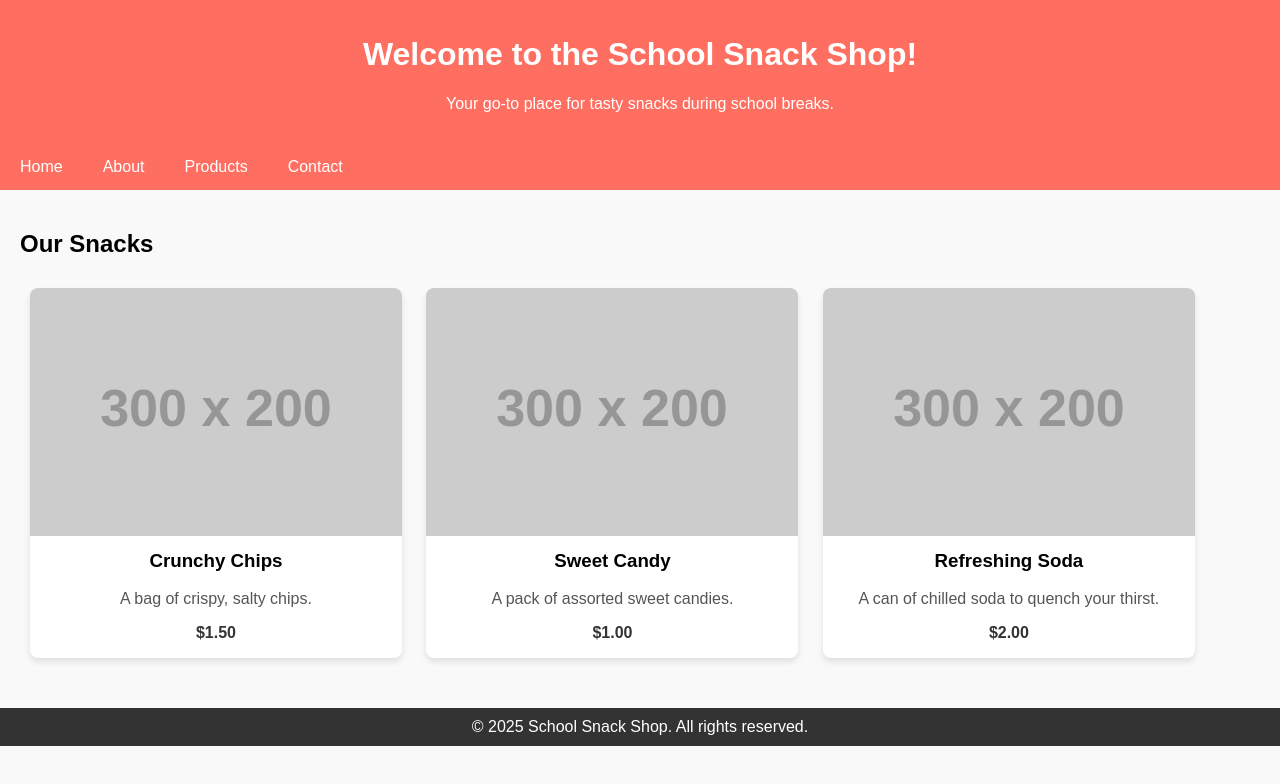
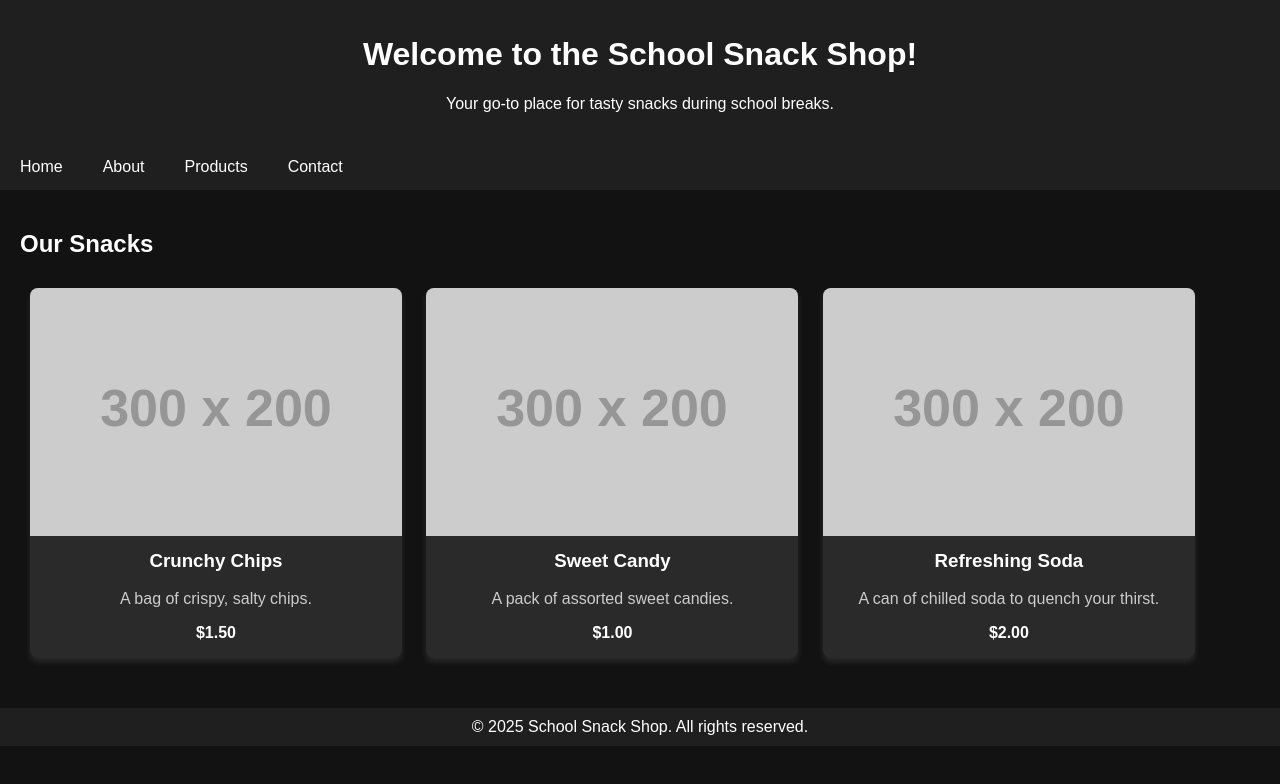
Before and after one commit to codeman234/codeman234.github.io, a plain HTML site: page index.html in a window 1280 px wide. Drawn offline with Linux system fonts and the light colour scheme; placeholder pictures from the web are drawn by us.

Commit message:
Update index.html

```diff
--- a/index.html
+++ b/index.html
@@ -10,18 +10,18 @@
       font-family: Arial, sans-serif;
       margin: 0;
       padding: 0;
-      background-color: #f9f9f9;
+      background-color: #121212; /* Dark background */
+      color: #ffffff; /* Light text color */
     }
 
     header {
-      background-color: #ff6f61;
-      color: white;
+      background-color: #1f1f1f; /* Darker header */
       padding: 15px 20px;
       text-align: center;
     }
 
     nav {
-      background-color: #ff6f61;
+      background-color: #1f1f1f; /* Darker navigation bar */
       overflow: hidden;
     }
 
@@ -35,7 +35,7 @@
     }
 
     nav a:hover {
-      background-color: #ff856e;
+      background-color: #333333; /* Lighter on hover */
     }
 
     .container {
@@ -46,9 +46,9 @@
       display: inline-block;
       width: 30%;
       margin: 10px;
-      box-shadow: 0 4px 6px rgba(0, 0, 0, 0.1);
+      box-shadow: 0 4px 6px rgba(255, 255, 255, 0.1);
       border-radius: 8px;
-      background-color: white;
+      background-color: #2a2a2a; /* Dark product card */
     }
 
     .product img {
@@ -64,16 +64,16 @@
 
     .product p {
       text-align: center;
-      color: #555;
+      color: #cccccc; /* Lighter text for product descriptions */
     }
 
     .product .price {
       font-weight: bold;
-      color: #333;
+      color: #ffffff; /* White price text */
     }
 
     footer {
-      background-color: #333333;
+      background-color: #1f1f1f; /* Dark footer */
       color: white;
       text-align: center;
       padding: 10px 0;
```
